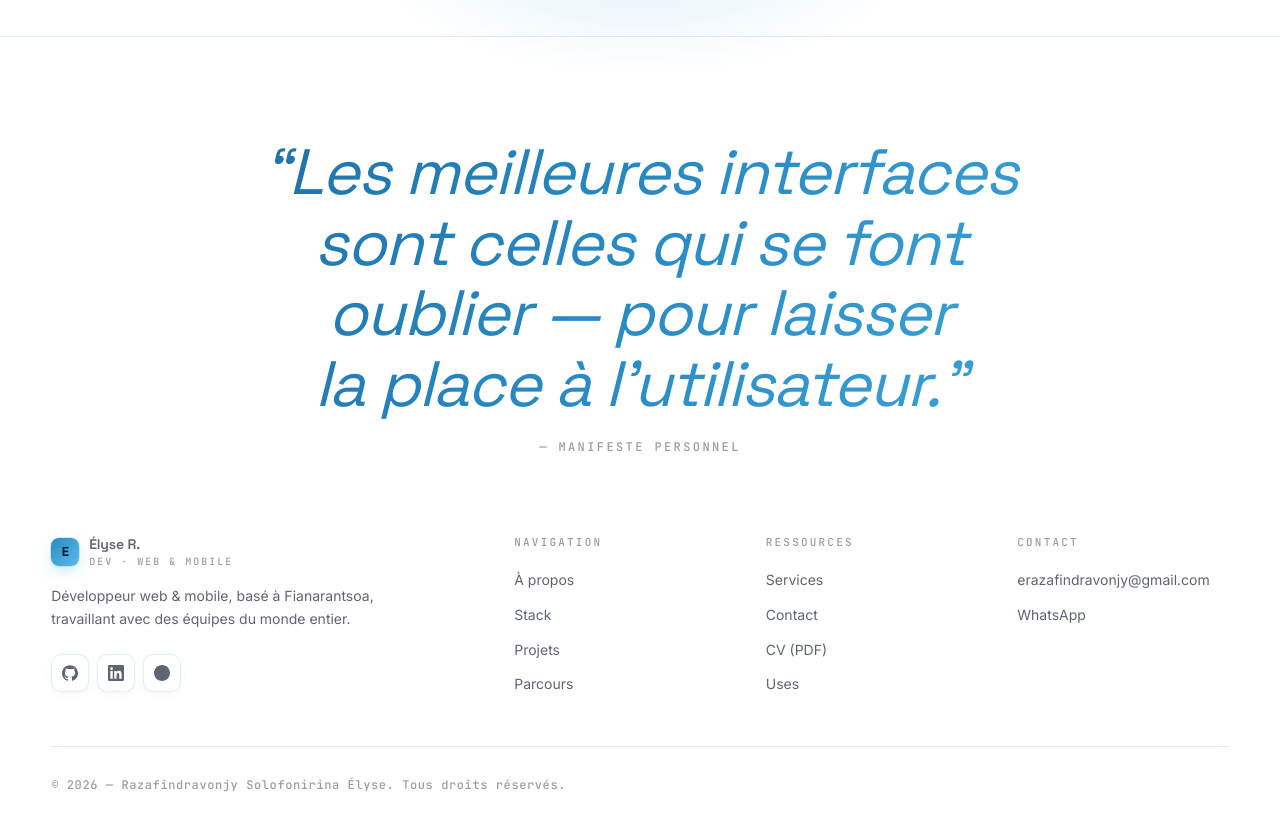
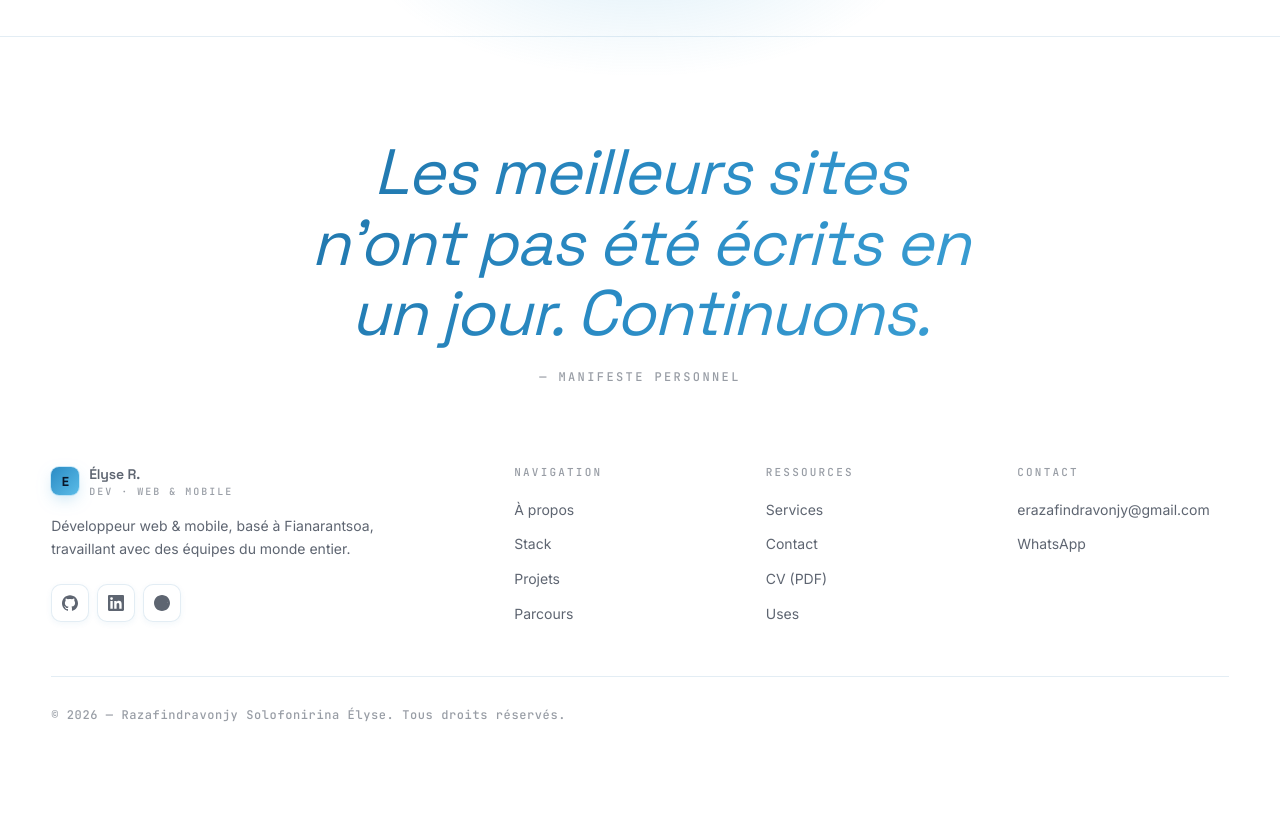
Before and after one commit to ElyseRaz/Portfoliio, a Next.js app: page / in a window 1280 px wide. Shown: the part 8860-9691 px from the top of the page. After the commit the page ends 9623 px from the top, so only its background shows below. Built offline with nearby package versions, Linux system fonts and the light colour scheme.

Commit message:
fix:Project Description

```diff
--- a/app/page.tsx
+++ b/app/page.tsx
@@ -1236,8 +1236,7 @@ export default function Home() {
         <div className="container">
           <div className="footer-quote reveal">
             <h2>
-              &ldquo;Les meilleures interfaces sont celles qui se font oublier — pour laisser la place à
-              l&apos;utilisateur.&rdquo;
+              Les meilleurs sites n'ont pas été écrits en un jour. Continuons.
             </h2>
             <p>— Manifeste personnel</p>
           </div>
```
